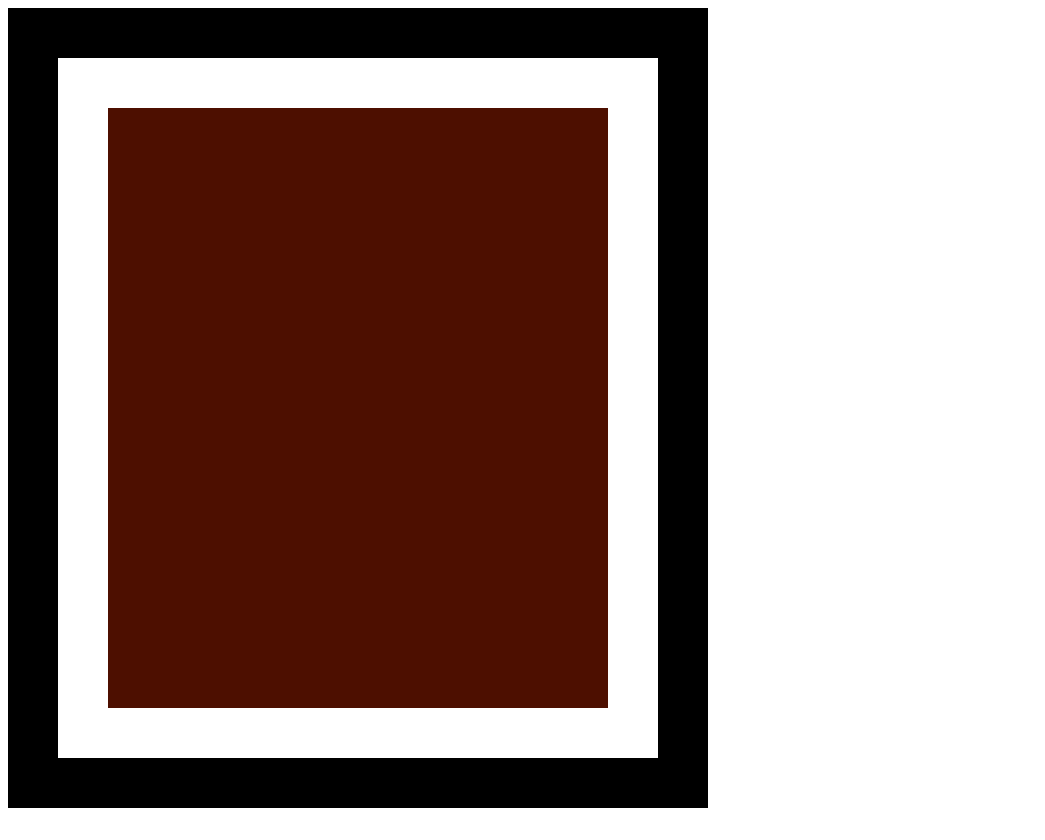
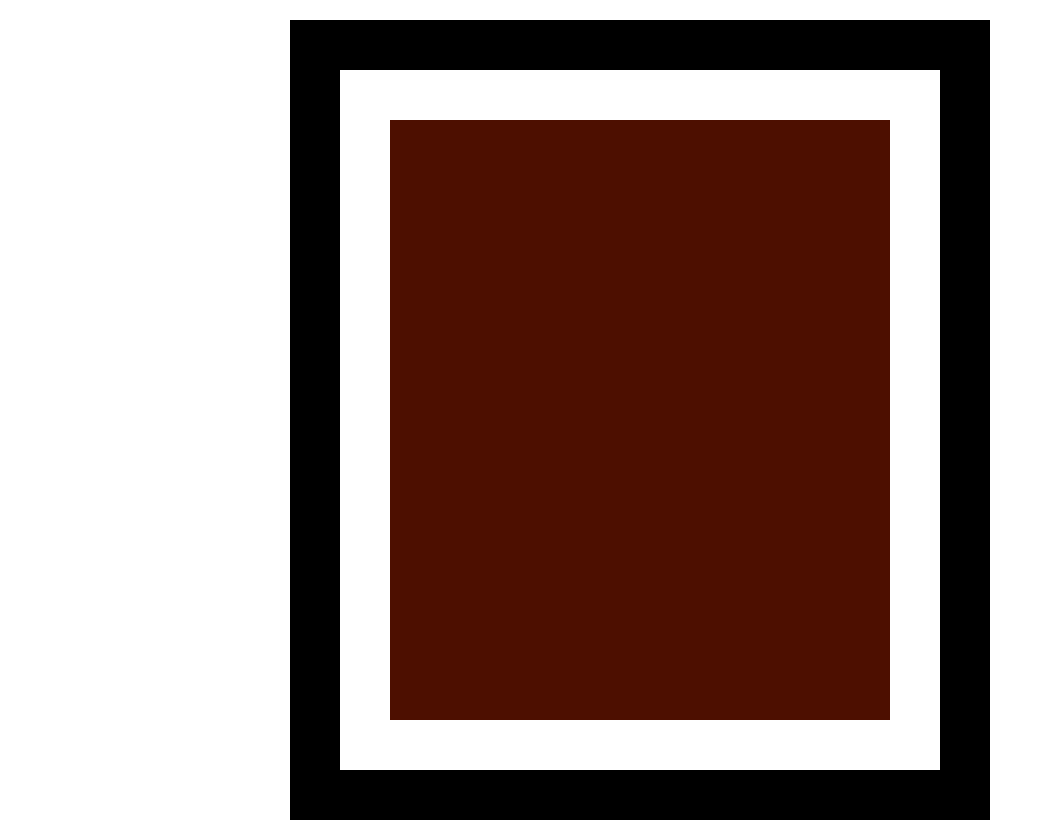
Before and after one commit to reubengermain12/FCC5_CSS_Box_Model_Rothko_Painting, a plain HTML site: page index.html in a window 1280 px wide. Shown: the whole page, without its empty margins (0-1045 px from the left). Before the commit the page ends 816 px from the top, so only its background shows below. Drawn offline with Linux system fonts and the light colour scheme.

Commit message:
gave .frame a margin with some values in order to vertically move it down 20px & center horizontally

```diff
--- a/styles.css
+++ b/styles.css
@@ -7,4 +7,5 @@
   border: solid black 50px;
   width: 500px;
   padding: 50px;
+  margin: 20px auto 20px auto;
 }
```
